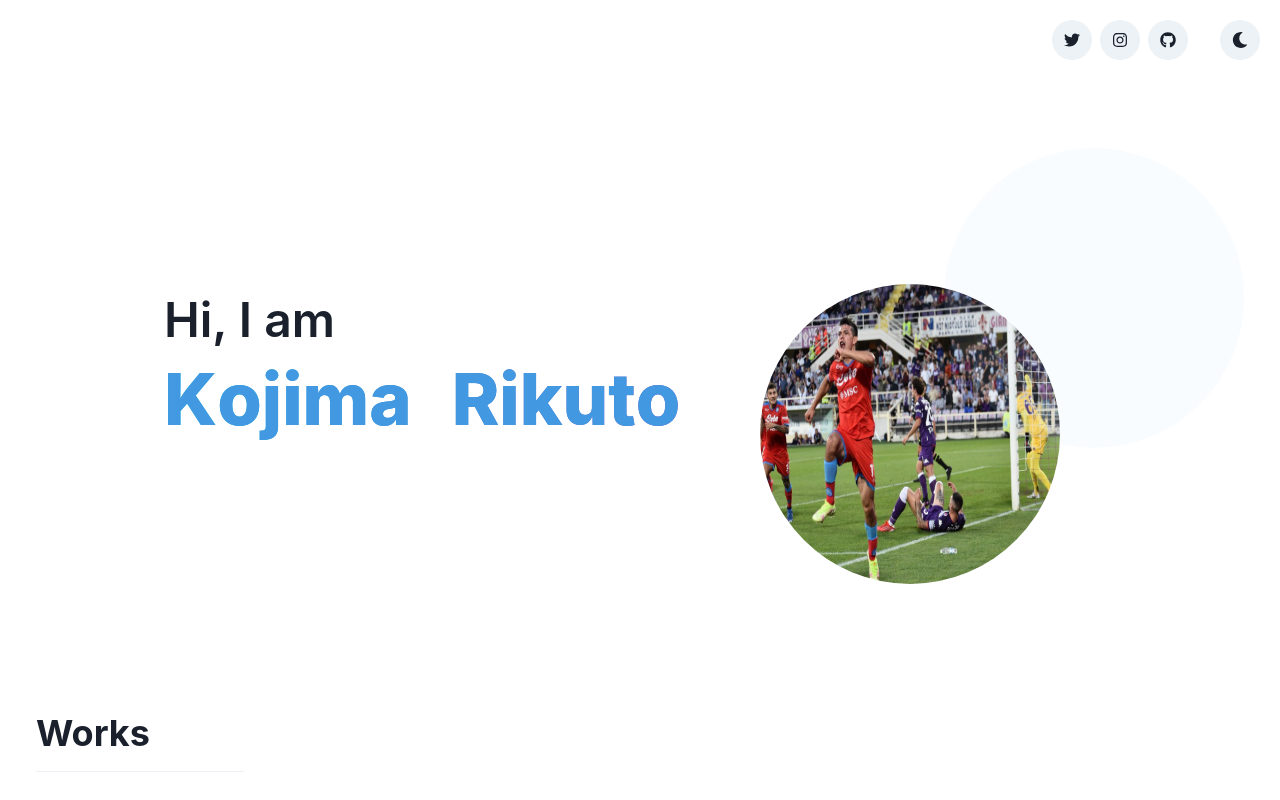
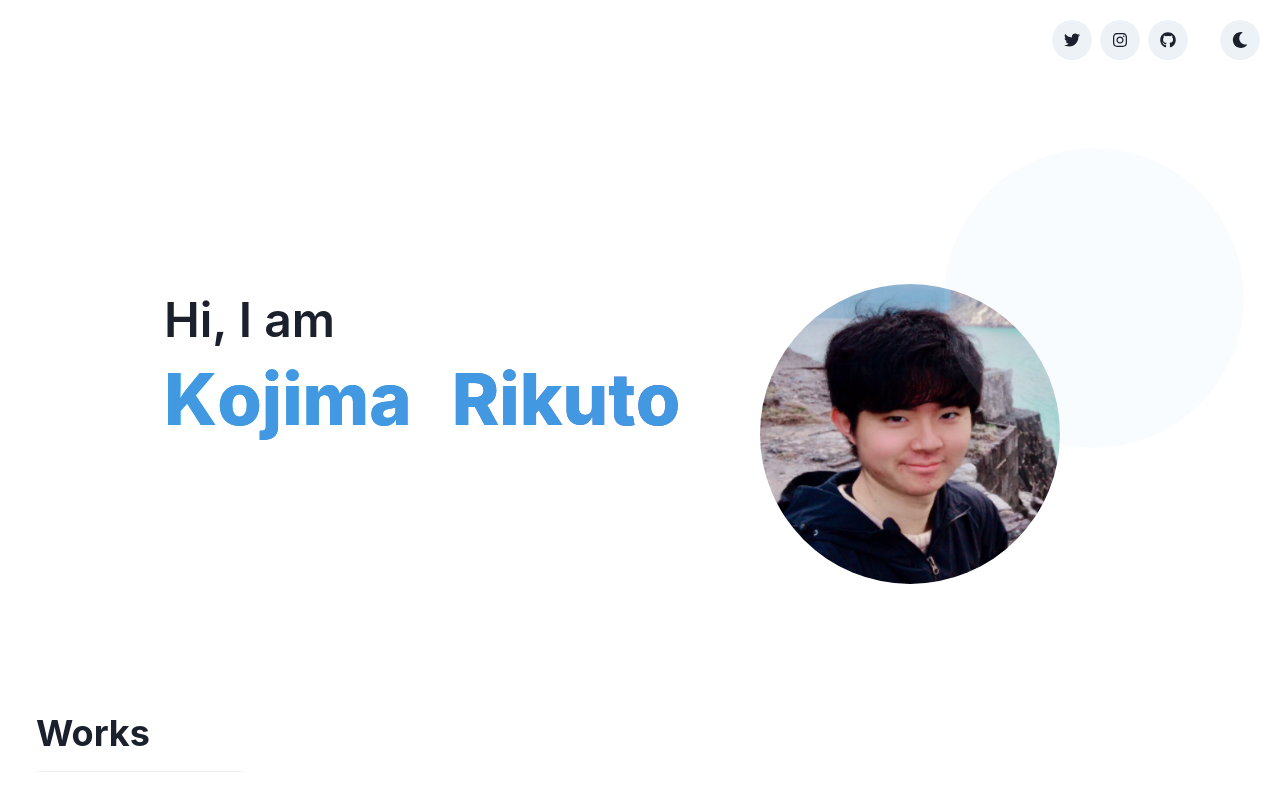
Before and after one commit to RickTurbo/Portfolio, a React (Create React App) app: page / in a window 1280 px wide. Shown: the top 800 px of the page. Built offline with nearby package versions, Linux system fonts and the light colour scheme.

Commit message:
写真の変更

```diff
--- a/src/components/Main.jsx
+++ b/src/components/Main.jsx
@@ -28,7 +28,7 @@ import Napoli_1 from "../assets/Napoli_1.jpg";
 import Napoli_2 from "../assets/Napoli_2.jpg";
 import Todo from "../assets/Todo.jpg";
 import Weather from "../assets/Weather.jpg";
-import Lozano from "../assets/Lozano.JPG";
+import Rikuto from "../assets/Rikuto.jpeg";
 
 const transition = { duration: 1.4, ease: [0.6, 0.01, -0.05, 0.9] };
 
@@ -135,7 +135,7 @@ function Main() {
             backgroundColor="transparent"
             boxShadow="1g"
             boxSize="300px"
-            src={Lozano}
+            src={Rikuto}
             ml={"20"}
             variants={fadeInUp}
           />
```
Also changed, not shown: src/assets/Rikuto.jpeg (added), 1 other file (tests, documents, lock files or other folders).
